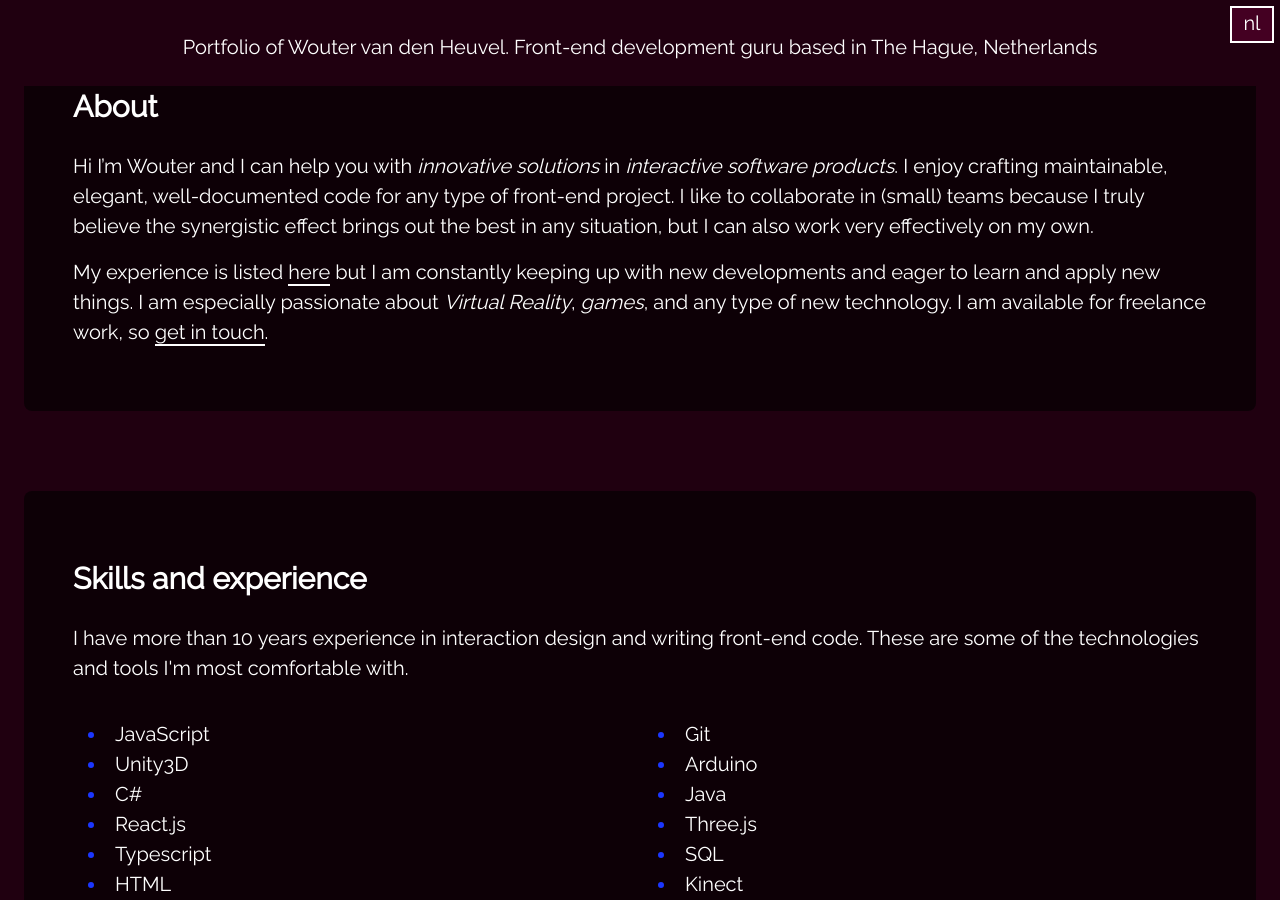
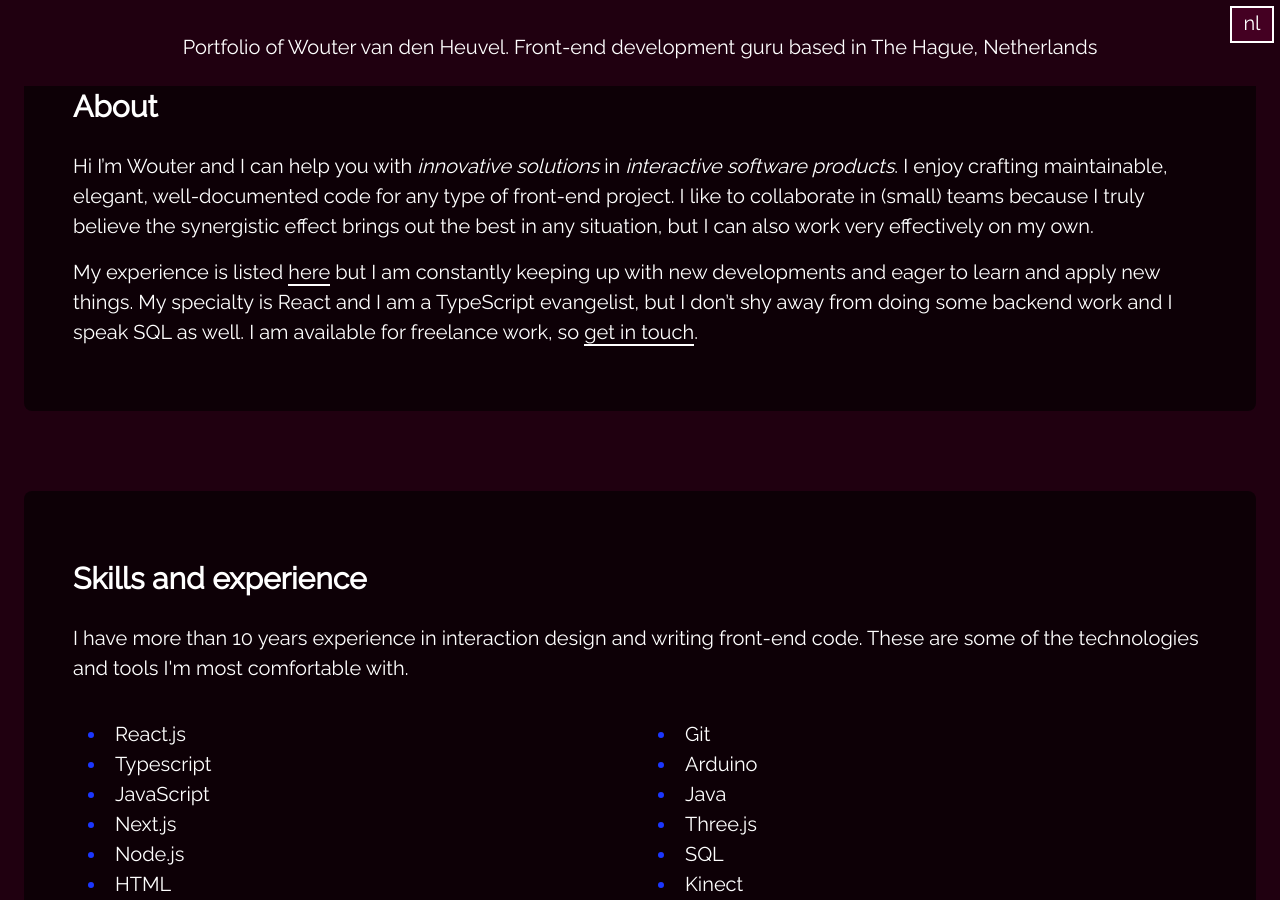
Before and after one commit to karmatha-nl/karmatha-nl.github.io, a Jekyll site: the page built from index.md, in a window 1280 px wide and 900 px high, scrolled down 806 px. Built offline with Jekyll 4.4.1, drawn with Linux system fonts in a browser that asks for light colours; some of the changed text lies outside the part shown.

Commit message:
changed home page

```diff
--- a/index.md
+++ b/index.md
@@ -12,7 +12,7 @@ text:
     about: |
       Hi I'm Wouter and I can help you with *innovative solutions* in *interactive software products*. I enjoy crafting maintainable, elegant, well-documented code for any type of front-end project. I like to collaborate in (small) teams because I truly believe the synergistic effect brings out the best in any situation, but I can also work very effectively on my own.
 
-      My experience is listed [here](#skills) but I am constantly keeping up with new developments and eager to learn and apply new things. I am especially passionate about *Virtual Reality*, *games*, and any type of new technology. I am available for freelance work, so [get in touch](#contact).
+      My experience is listed [here](#skills) but I am constantly keeping up with new developments and eager to learn and apply new things. My specialty is React and I am a TypeScript evangelist, but I don't shy away from doing some backend work and I speak SQL as well. I am available for freelance work, so [get in touch](#contact).
 
 #      Hi I'm Wouter and I do computer stuff.
 #      More specifically I write concise, well-documented
@@ -40,7 +40,7 @@ text:
       Hallo ik ben Wouter en ik kan je helpen met innovatieve oplossingen op het gebied van interactieve softwareproducten. Ik creëer graag onderhoudbare, elegante en goed gedocumenteerde code voor ieder soort front-end project. Ik werk graag samen in kleine, dynamische teams,
       maar kan ook uitstekend zelfstandig werken.
 
-      Mijn ervaring staat [hier](#skills) beschreven maar ik blijf constant op de hoogte van nieuwe ontwikkelingen en leer graag nieuwe dingen. Ik ben voornamelijk gepassioneerd over Virtual Reality, games en andere nieuwe technologieën. Ik ben beschikbaar voor freelance werk, dus [neem contact](#contact) met mij op.
+      Mijn ervaring staat [hier](#skills) beschreven maar ik blijf constant op de hoogte van nieuwe ontwikkelingen en leer graag nieuwe dingen. Mijn specialiteit is React en ik ben een groot TypeScript evangelist, maar ik schuw backend-ontwikkeling ook niet en ik spreek ook SQL. Ik ben beschikbaar voor freelance werk, dus [neem contact](#contact) met mij op.
 
 #      Hoi ik ben Wouter en ik doe iets met computers
     skills_title: Vaardigheden en ervaring
@@ -81,16 +81,16 @@ projects:
   id: utopolis
 
 skills:
-- JavaScript
-- Unity3D
-- C#
 - React.js
 - Typescript
+- JavaScript
+- Next.js
+- Node.js
 - HTML
+- Unity3D
 - CSS (& SASS)
-- Node.js
+- C#
 - ASP.NET
-- Next.js
 - Git
 - Arduino
 - Java
```
